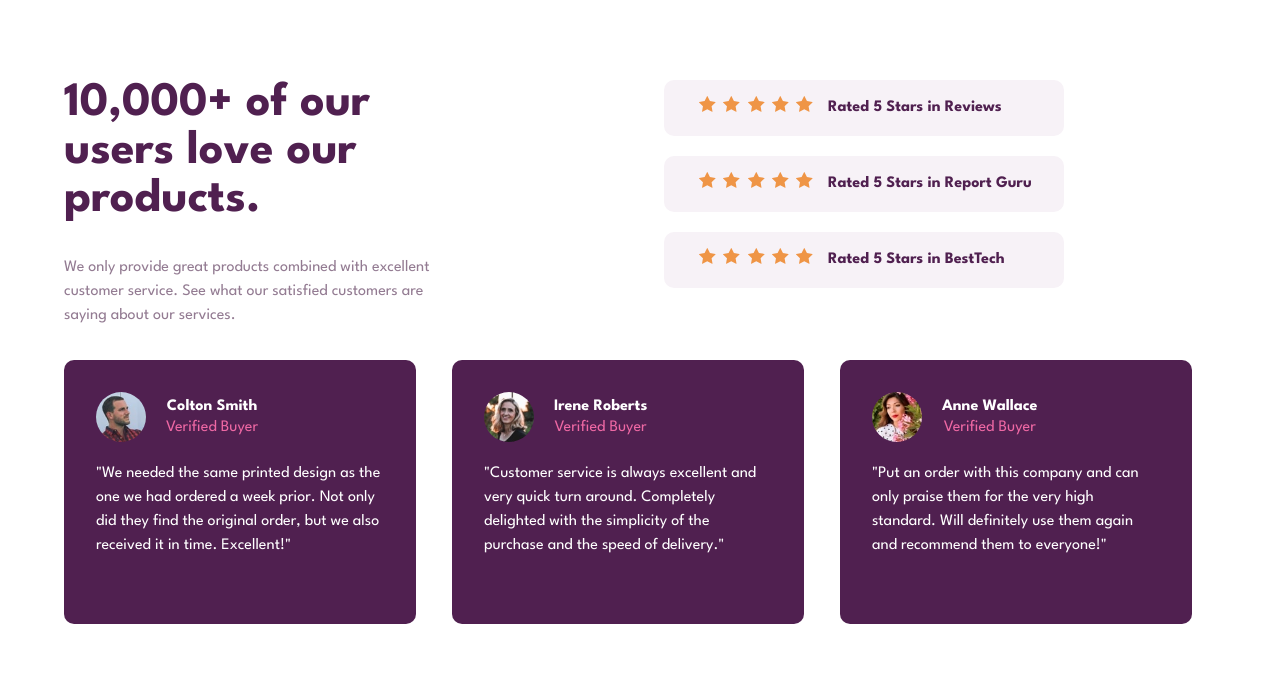
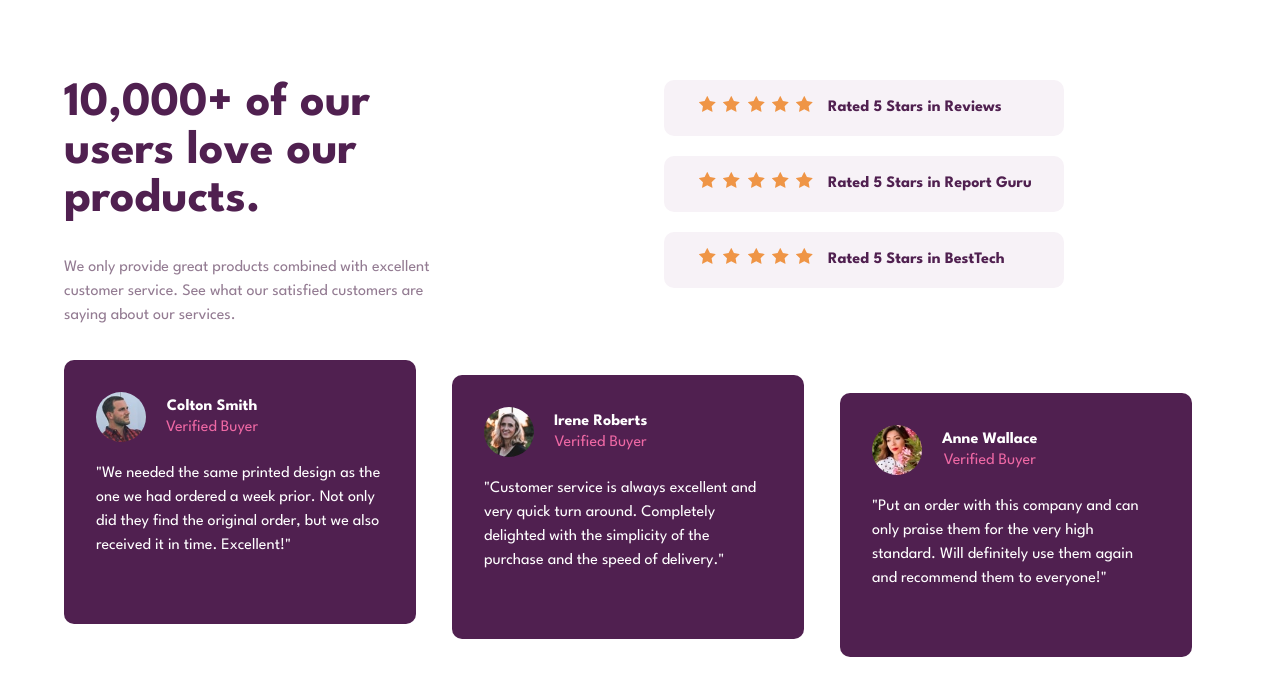
Before and after one commit to Cliff-Mbithuka/social-proof, a plain HTML site: page index.html in a window 1280 px wide. Drawn offline with Linux system fonts and the light colour scheme.

Commit message:
Style the bottom div

```diff
--- a/index.html
+++ b/index.html
@@ -96,7 +96,7 @@
             purchase and the speed of delivery."
           </p>
         </div>
-        <div class="comment">
+        <div class="comment end">
           <div class="identity">
             <img src="images/image-anne.jpg" alt="" />
             <div>
--- a/style.css
+++ b/style.css
@@ -77,6 +77,10 @@ h1 {
 }
 .middle{
   margin: 0 20px;
+  margin-top: 15px;
+}
+.end{
+  margin-top: 33px;
 }
 span {
   color: var(--Soft-Pink);
```
